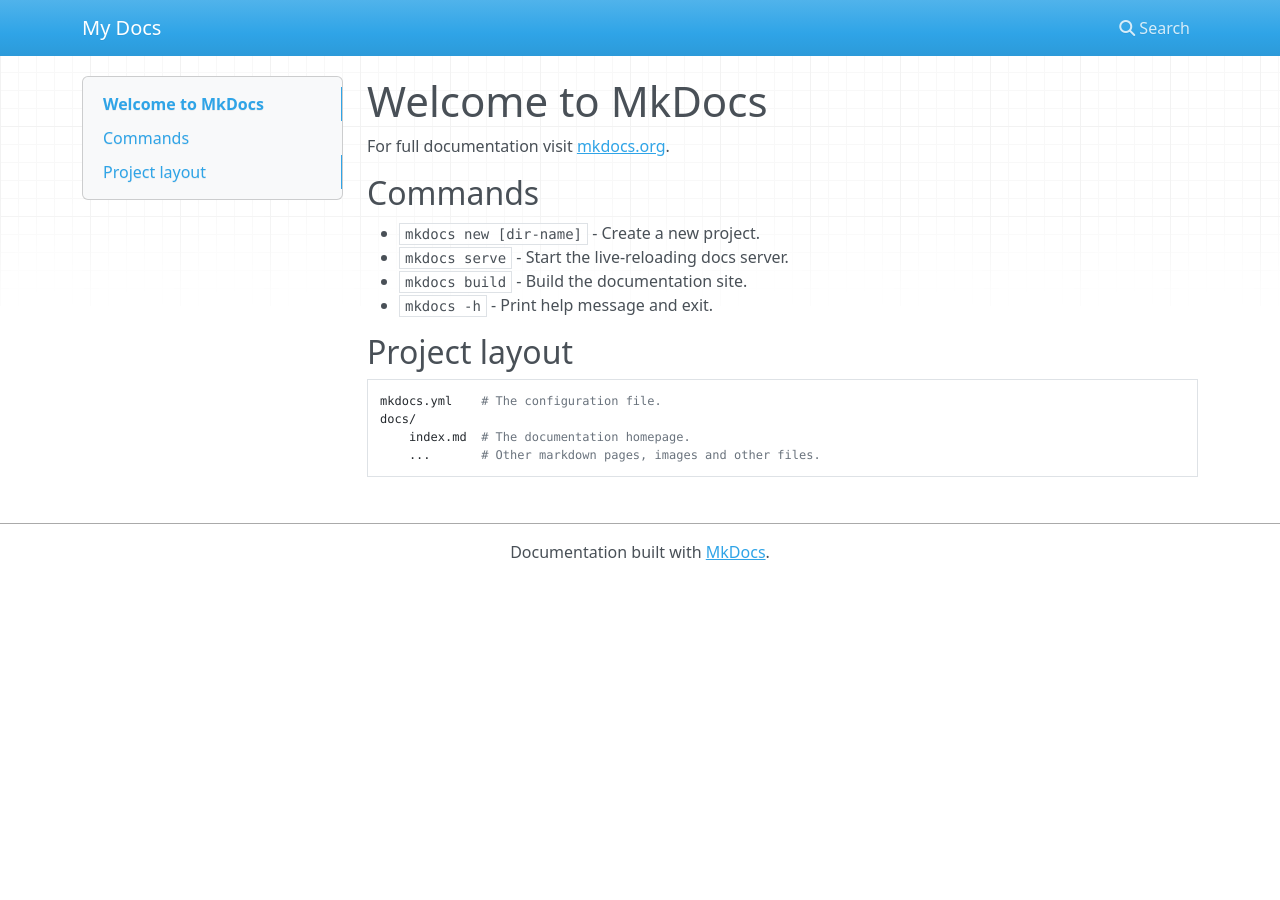
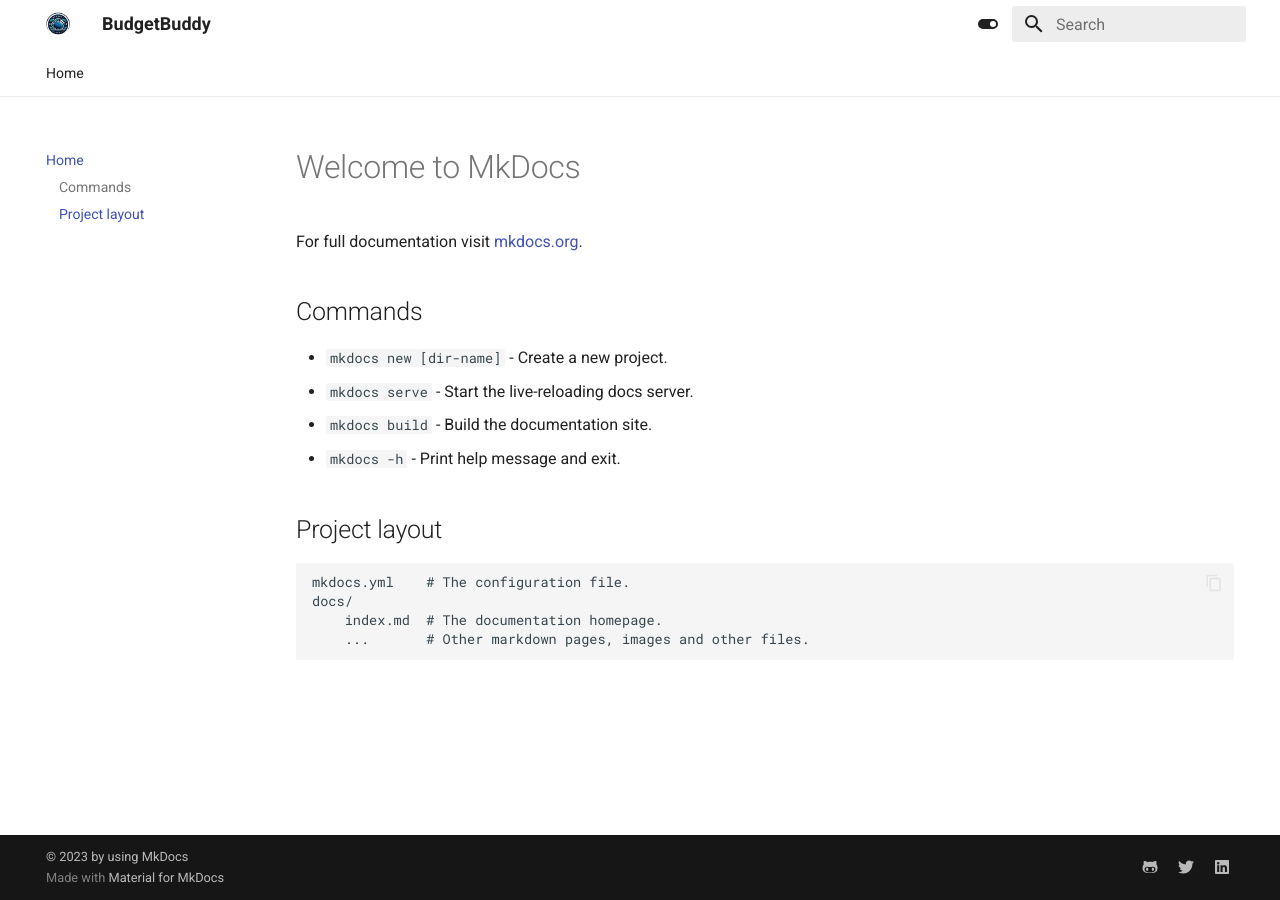
Before and after one commit to stephendawsondev/janhackathonteam11, an MkDocs documentation site: the page built from docs/index.md, in a window 1280 px wide. Built offline with MkDocs 1.6.1 and Material for MkDocs 9.7.7, drawn with Linux system fonts in a browser that asks for light colours; nearby versions of some CDN libraries.

Commit message:
docs: image logo add

```diff
--- a/mkdocs.yml
+++ b/mkdocs.yml
@@ -1 +1,80 @@
-site_name: My Docs
+# GENERAL & NAVs
+site_name: BudgetBuddy
+nav:
+  - Home: index.md
+
+# PLUGINS (bug present)
+# plugins:
+#   - glightbox
+
+# THEME
+theme:
+  logo: assets/img/logo.png
+  font:
+    text: Roboto
+    code: Roboto Mono
+  name: material
+  features:
+    - navigation.tabs
+    - navigation.sections
+    - toc.integrate
+    - navigation.top
+    - search.suggest
+    - search.highlight
+    - content.tabs.link
+    - content.code.annotation
+    - content.code.copy
+  language: en
+  palette:
+    - scheme: default
+      toggle:
+        icon: material/toggle-switch
+        name: Switch to light mode
+      primary: white
+      accent: indigo
+    - scheme: slate
+      toggle:
+        icon: material/toggle-switch-off-outline
+        name: Switch to dark mode
+      primary: black
+      accent: yellow
+
+# EXTRA
+extra:
+  social:
+    - icon: fontawesome/brands/github-alt
+      link: https://github.com/plexoio
+    - icon: fontawesome/brands/twitter
+      link: https://twitter.com/plexoio
+    - icon: fontawesome/brands/linkedin
+      link: https://www.linkedin.com/in/arellanofrank/
+
+# EXTENSIONS
+markdown_extensions:
+  - tables
+  - pymdownx.highlight:
+      anchor_linenums: true
+  - pymdownx.inlinehilite
+  - pymdownx.snippets
+  - admonition
+  - pymdownx.arithmatex:
+      generic: true
+  - footnotes
+  - pymdownx.details
+  - pymdownx.superfences
+  - pymdownx.mark
+  - attr_list
+  - pymdownx.critic
+  - pymdownx.caret
+  - pymdownx.keys
+  - pymdownx.tilde
+  - pymdownx.tabbed:
+      alternate_style: true
+  - pymdownx.emoji:
+      emoji_index: !!python/name:material.extensions.emoji.twemoji
+      emoji_generator: !!python/name:material.extensions.emoji.to_svg
+
+copyright: |
+  &copy; 2023 by <a href=""  target="_blank" rel="noopener"></a>
+  using
+  <a href="https://www.mkdocs.org/"  target="_blank" rel="noopener">MkDocs</a>
```
Also changed, not shown: docs/assets/img/logo.png (added).
